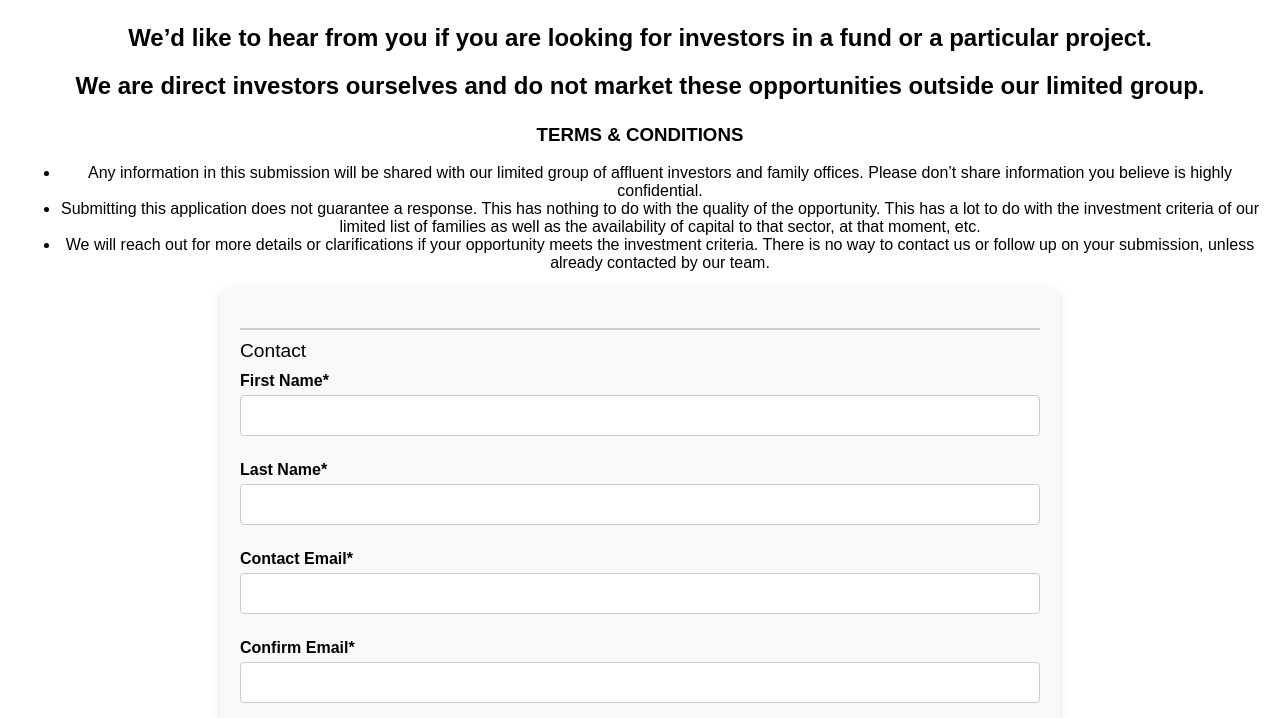
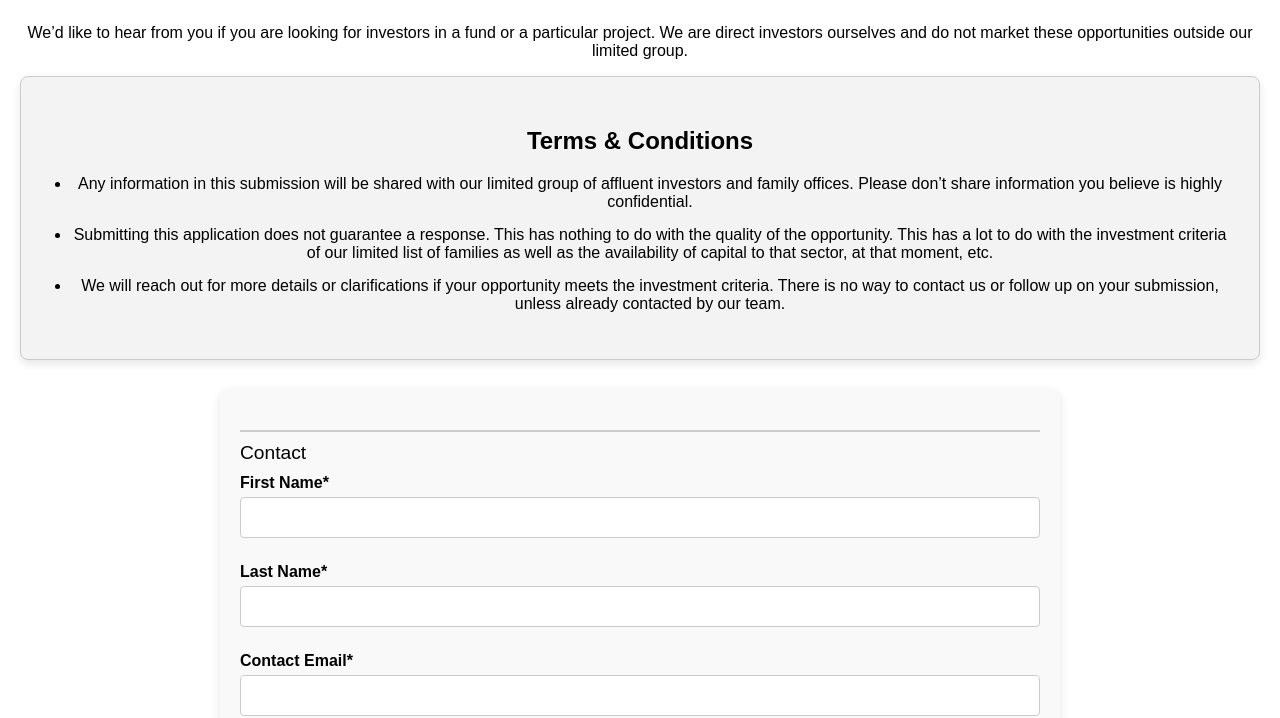
Before and after one commit to lucianlavric/familyofficeproto, a plain HTML site: page index.html in a window 1280 px wide. Shown: the part 88-806 px from the top of the page. Drawn offline with Linux system fonts and the light colour scheme.

Commit message:
formatting for terms and conditions for both files

```diff
--- a/index.html
+++ b/index.html
@@ -80,6 +80,16 @@
             background-color: #45a049;
         }
 
+        /* Terms Section Styling */
+        .terms-section {
+            padding: 30px;
+            background-color: #f3f3f3; /* Slightly different background */
+            border: 1px solid #ccc;
+            border-radius: 8px;
+            margin-bottom: 30px; /* Increased space below the section */
+            box-shadow: 0 4px 8px rgba(0, 0, 0, 0.1); /* Added shadow for emphasis */
+        }
+
         .input-container {
             max-width: 500px;
             margin: 0 auto;
@@ -88,17 +98,26 @@
         .founder-section {
             margin-bottom: 20px;
         }
+
+        /* Added spacing between Terms & Conditions list items */
+        .terms-section ul {
+            list-style-type: disc;
+            padding-left: 20px;
+        }
+
+        .terms-section li {
+            margin-bottom: 15px; /* Increased space between list items */
+        }
     </style>
 </head>
 <body>
 
 <h1>Submit an Investment Opportunity</h1>
+<p>We’d like to hear from you if you are looking for investors in a fund or a particular project. We are direct investors ourselves and do not market these opportunities outside our limited group.</p>
 
 <!-- Terms & Conditions Section -->
 <div class="terms-section">
-    <h2>We’d like to hear from you if you are looking for investors in a fund or a particular project.</h2>
-    <h2>We are direct investors ourselves and do not market these opportunities outside our limited group.</p>
-    <h3>TERMS & CONDITIONS</h3>
+    <h2>Terms & Conditions</h2>
     <ul>
         <li>Any information in this submission will be shared with our limited group of affluent investors and family offices. Please don’t share information you believe is highly confidential.</li>
         <li>Submitting this application does not guarantee a response. This has nothing to do with the quality of the opportunity. This has a lot to do with the investment criteria of our limited list of families as well as the availability of capital to that sector, at that moment, etc.</li>
@@ -250,7 +269,7 @@
         if (industry && industries[industry]) {
             industries[industry].forEach(subindustry => {
                 const option = document.createElement('option');
-                option.value = subindustry;
+                option.value = subindustry.toLowerCase().replace(/\s+/g, '_');
                 option.textContent = subindustry;
                 subindustrySelect.appendChild(option);
             });
```
Also changed, not shown: investment_submission_form.html (+19 -5 lines).
